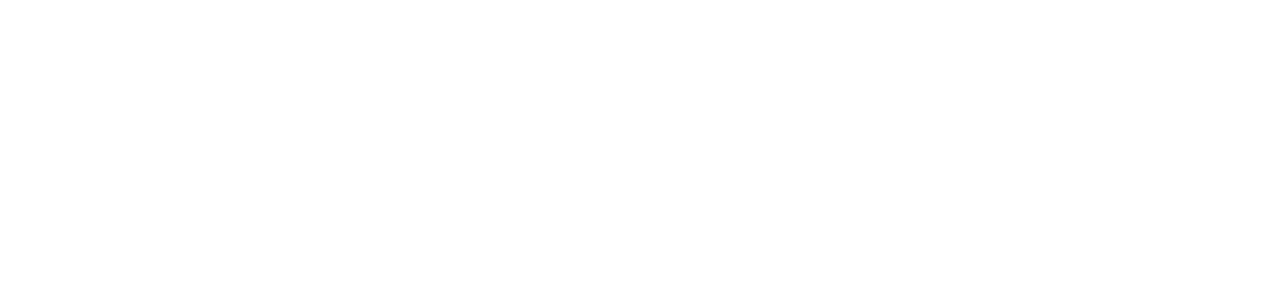
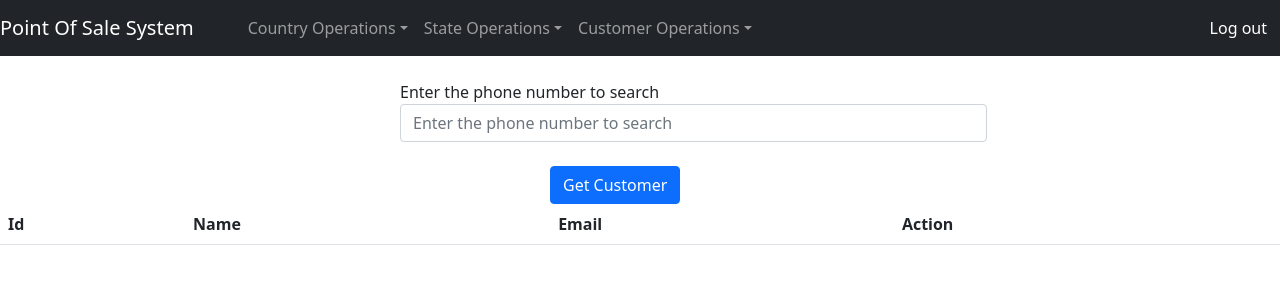
Before and after one commit to prem0880/Grocery-POS-Admin-Frontend, an Angular app in the folder pos/: page /viewcustomer in a window 1280 px wide. Before the commit this address led to /. Shown: the top 300 px of the page. Built offline with nearby package versions, Linux system fonts and the light colour scheme.

Commit message:
search customer changes

```diff
--- a/pos/src/app/app-routing.module.ts
+++ b/pos/src/app/app-routing.module.ts
@@ -26,6 +26,8 @@
 import { ViewProductComponent } from './components/product/view-product/view-product.component';
 import { AddAddressComponent } from './components/staff/address/add-address/add-address.component';
 import { AddCustomerComponent } from './components/staff/customer/add-customer/add-customer.component';
+import { ViewCustomerComponent } from './components/staff/customer/view-customer/view-customer.component';
+import { DashboardComponent } from './components/staff/dashboard/dashboard.component';
 import { AddStateComponent } from './components/state/add-state/add-state.component';
 import { ViewStateComponent } from './components/state/view-state/view-state.component';
 import { UpdateEmployeeComponent } from './components/update-employee/update-employee.component';
@@ -69,7 +71,9 @@
   {path:'addstate',component:AddStateComponent},
   {path:'viewstate',component:ViewStateComponent},
   {path:'addaddress/:id',component:AddAddressComponent},
-  {path:'addcustomer',component:AddCustomerComponent}
+  {path:'addcustomer',component:AddCustomerComponent},
+  {path:'viewcustomer',component:ViewCustomerComponent},
+  {path:'staff',component:DashboardComponent}
 ];
 
 @NgModule({
--- a/pos/src/app/components/staff/customer/add-customer/add-customer.component.html
+++ b/pos/src/app/components/staff/customer/add-customer/add-customer.component.html
@@ -1,4 +1,4 @@
-<app-admin></app-admin>
+<app-dashboard></app-dashboard>
 <div>
     <form #userForm="ngForm" (ngSubmit)='addCustomer(userForm.value)' style=" margin-left: 400px;">
         <h3 style="margin-left: 130px;">Add Customer Details</h3>
--- a/pos/src/app/components/staff/customer/view-customer/view-customer.component.html
+++ b/pos/src/app/components/staff/customer/view-customer/view-customer.component.html
@@ -1,18 +1,31 @@
-<app-admin></app-admin>
+<app-dashboard></app-dashboard>
 <div>
+    <form #userForm="ngForm" (ngSubmit)='getCustomerById(userForm.value)' style=" margin-left: 400px;">
+        <div>
+            <label>Enter the phone number to search</label>
+            <div class="col-sm-8">
+            <input type="number" placeholder="Enter the phone number to search" name="phoneNumber" class="form-control" ngModel required>
+            </div>
+        </div>
+        <br/>
+        <button type="submit" style="margin-left: 150px;" class="btn btn-primary">Get Customer</button>
+        </form>
     <table class="table">
         <thead>
             <tr>
                 <th>Id</th>
                 <th>Name</th>
                 <th>Email</th>
+                <th>Action</th>
             </tr>
         </thead>
         <tbody>
-            <tr *ngFor="let viewcustomer of viewCustomer">
+              <tr *ngIf="display">
                 <td>{{viewcustomer.phoneNumber}}</td>
                 <td>{{viewcustomer.name}}</td>
                 <td>{{viewcustomer.email}}</td>
+                <td><button class="btn btn-info" style="margin-left: 10px">Add Order</button></td>
+
               </tr>
         </tbody>
       </table>
--- a/pos/src/app/components/staff/customer/view-customer/view-customer.component.ts
+++ b/pos/src/app/components/staff/customer/view-customer/view-customer.component.ts
@@ -8,18 +8,23 @@
 })
 export class ViewCustomerComponent implements OnInit {
 
-  public viewCustomer?:any=[];
+  public viewcustomer?:any=[];
+
+  public display:boolean=false;
 
 
   constructor(private customerService:CustomerService) { }
 
-  ngOnInit():any {
-    this.customerService.getAllCustomer().subscribe( response => {
-      this.viewCustomer = response;
-      console.log(this.viewCustomer);
+  ngOnInit():void {
+
+  }
+
+  getCustomerById(id:any){
+    this.customerService.getCustomerById(id.phoneNumber).subscribe( response => {
+      this.viewcustomer = response;
+      this.display=true;
+      console.log(this.viewcustomer);
   });
   }
 
-
-
 }
--- a/pos/src/app/components/staff/dashboard/dashboard.component.html
+++ b/pos/src/app/components/staff/dashboard/dashboard.component.html
@@ -21,6 +21,13 @@
             <a class="dropdown-item" routerLink="/viewwstate">View State</a>
           </div>
         </li>
+        <li ngbDropdown class="nav-item dropdown">
+          <a ngbDropdownToggle class="nav-link dropdown-toggle"  id="dropdown01" data-toggle="dropdown" aria-haspopup="true" aria-expanded="false">Customer Operations</a>
+          <div ngbDropdownMenu class="dropdown-menu" aria-labelledby="dropdown01">
+            <a class="dropdown-item" routerLink="/addcustomer">Add Customer</a>
+            <a class="dropdown-item" routerLink="/viewcustomer">View Customer</a>
+          </div>
+        </li>
       </ul>
     </div>
     <div>
--- a/pos/src/app/services/staff/customer/customer.service.ts
+++ b/pos/src/app/services/staff/customer/customer.service.ts
@@ -1,4 +1,4 @@
-import { HttpClient } from '@angular/common/http';
+import { HttpClient, HttpHeaders } from '@angular/common/http';
 import { Injectable } from '@angular/core';
 import { Router } from '@angular/router';
 import { Observable } from 'rxjs';
@@ -20,6 +20,13 @@
     return this.http.get<Customer>(`${this.baseUrl}`);
   }
 
+  getCustomerById(id:any):Observable<any>{
+    const headers =new HttpHeaders().set('Content_Type', 'text/plain ;charset=utf-8');
+    return this.http.get<Customer>(`${this.baseUrl}/${id}`);
+  }
+
+
+
 }
 export class Customer{
   phoneNumber?:number;
```
Also changed, not shown: pos/src/app/components/inventory/update-inventory/update-inventory.component.ts (deleted, +0 -34 lines), pos/src/app/components/inventory/update-inventory/update-inventory.component.css (deleted), 1 other file (tests, documents, lock files or other folders).
